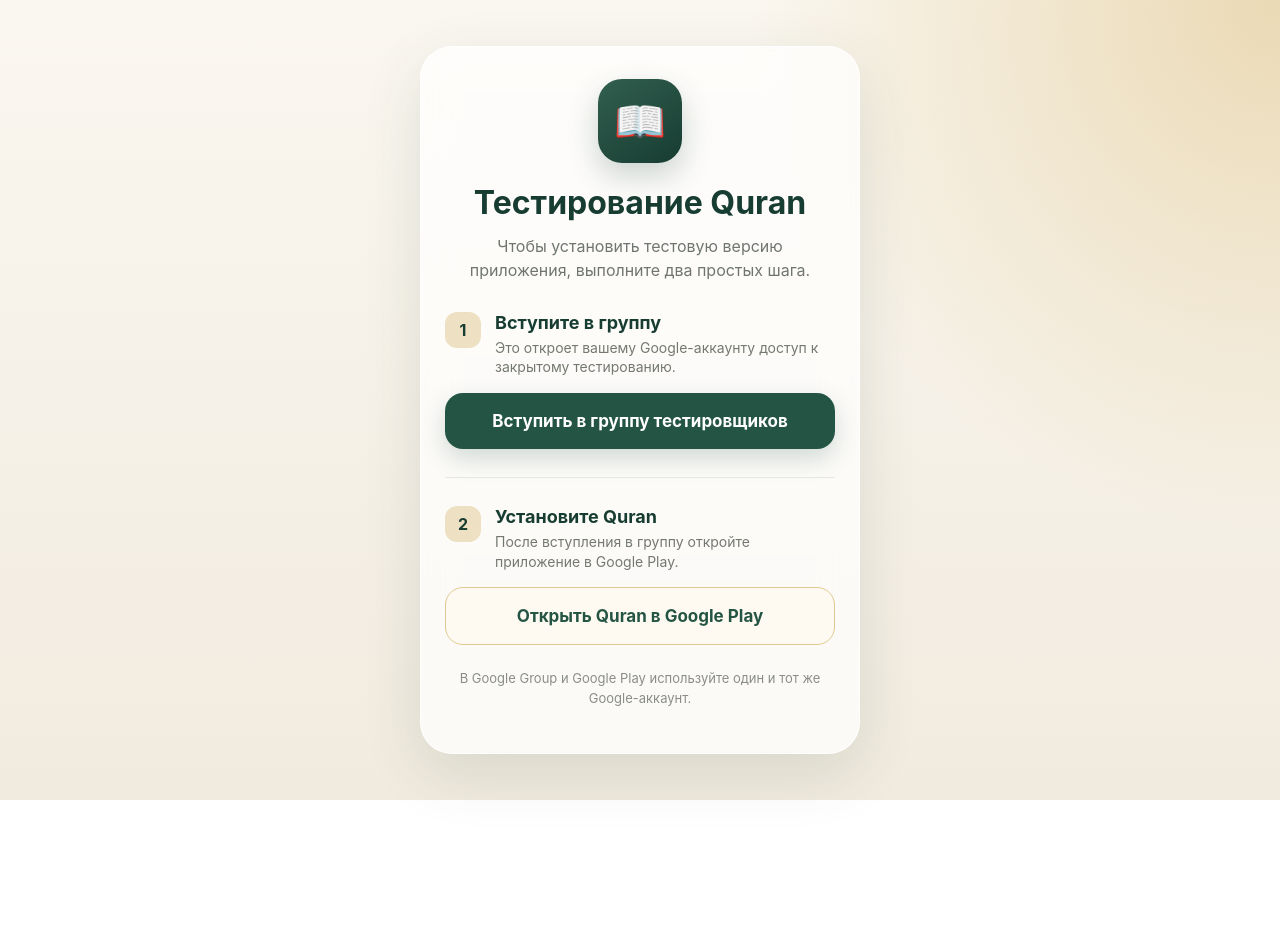
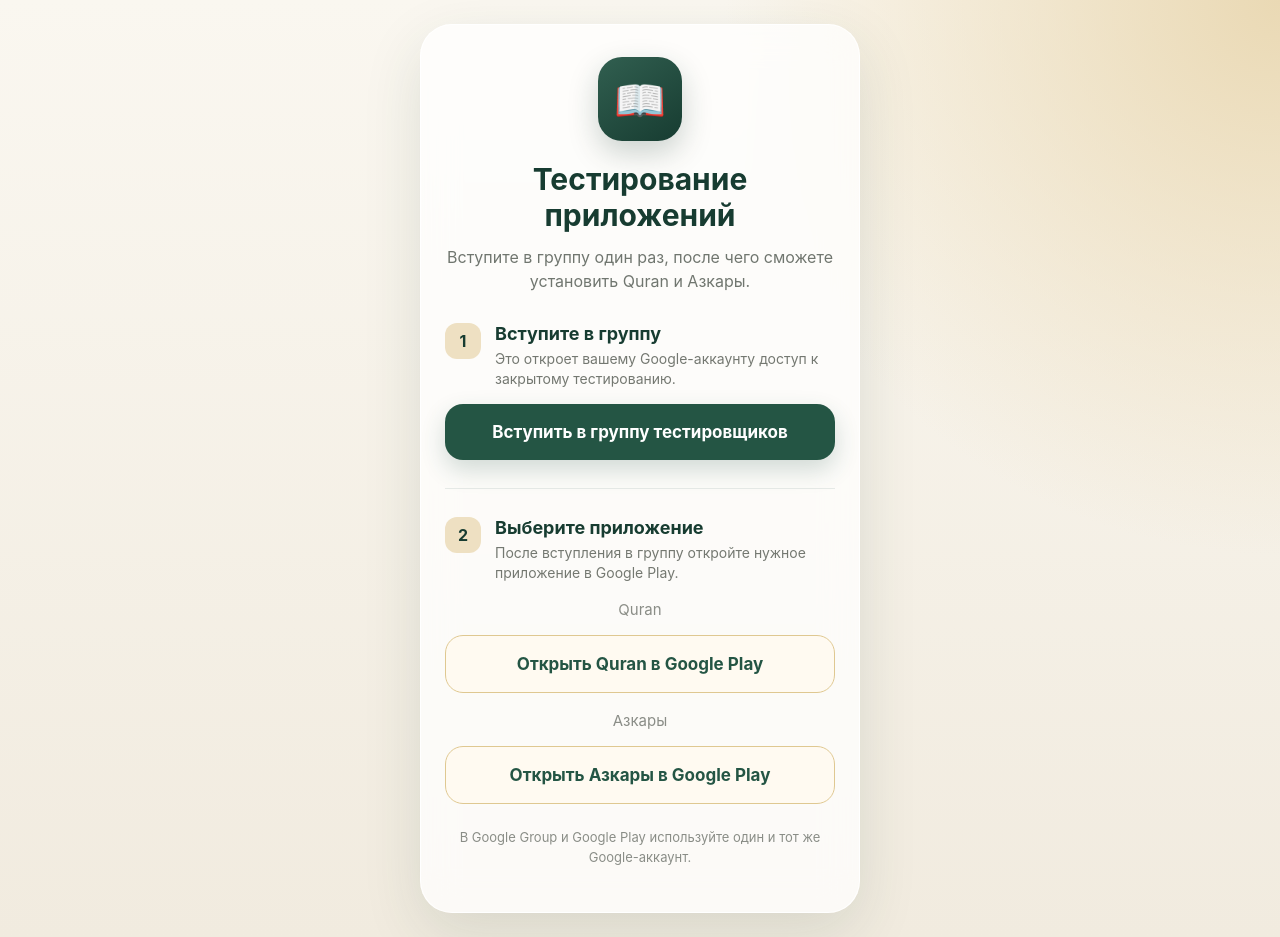
Before and after one commit to mysaudiya/Quran-test, a plain HTML site: page index.html in a window 1280 px wide. Before the commit the page ends 800 px from the top, so only its background shows below. Drawn offline with Linux system fonts and the light colour scheme.

Commit message:
Update index.html

```diff
--- a/index.html
+++ b/index.html
@@ -3,7 +3,7 @@
 <head>
   <meta charset="UTF-8">
   <meta name="viewport" content="width=device-width, initial-scale=1.0">
-  <title>Quran — тестирование</title>
+  <title>Тестирование приложений</title>
 
   <style>
     * { box-sizing: border-box; }
@@ -25,7 +25,7 @@
     .card {
       width: 100%;
       max-width: 440px;
-      background: rgba(255,255,255,.72);
+      background: rgba(255,255,255,.75);
       backdrop-filter: blur(18px);
       border: 1px solid rgba(255,255,255,.9);
       border-radius: 32px;
@@ -50,7 +50,7 @@
     h1 {
       text-align: center;
       margin: 0;
-      font-size: 32px;
+      font-size: 30px;
     }
 
     .intro {
@@ -107,7 +107,7 @@
       box-shadow: 0 10px 25px rgba(36,85,68,.2);
     }
 
-    .play {
+    .app {
       background: #fffaf1;
       color: #245544;
       border: 1px solid #dfc891;
@@ -117,6 +117,13 @@
       height: 1px;
       background: rgba(36,85,68,.1);
       margin: 28px 0;
+    }
+
+    .app-title {
+      font-size: 15px;
+      color: #8a8d87;
+      margin-top: 18px;
+      text-align: center;
     }
 
     .note {
@@ -131,19 +138,22 @@
 
 <body>
   <div class="card">
+
     <div class="icon">📖</div>
 
-    <h1>Тестирование Quran</h1>
+    <h1>Тестирование приложений</h1>
 
     <p class="intro">
-      Чтобы установить тестовую версию приложения, выполните два простых шага.
+      Вступите в группу один раз, после чего сможете установить Quran и Азкары.
     </p>
 
     <div class="step">
       <div class="number">1</div>
       <div>
         <strong>Вступите в группу</strong>
-        <p>Это откроет вашему Google-аккаунту доступ к закрытому тестированию.</p>
+        <p>
+          Это откроет вашему Google-аккаунту доступ к закрытому тестированию.
+        </p>
       </div>
     </div>
 
@@ -158,20 +168,33 @@
     <div class="step">
       <div class="number">2</div>
       <div>
-        <strong>Установите Quran</strong>
-        <p>После вступления в группу откройте приложение в Google Play.</p>
+        <strong>Выберите приложение</strong>
+        <p>
+          После вступления в группу откройте нужное приложение в Google Play.
+        </p>
       </div>
     </div>
 
-    <a class="play"
+    <div class="app-title">Quran</div>
+
+    <a class="app"
        href="https://play.google.com/store/apps/details?id=org.quran.localreader"
        target="_blank">
       Открыть Quran в Google Play
     </a>
 
+    <div class="app-title">Азкары</div>
+
+    <a class="app"
+       href="https://play.google.com/store/apps/details?id=com.mysaudiya.azkar"
+       target="_blank">
+      Открыть Азкары в Google Play
+    </a>
+
     <p class="note">
       В Google Group и Google Play используйте один и тот же Google-аккаунт.
     </p>
+
   </div>
 </body>
 </html>
```
